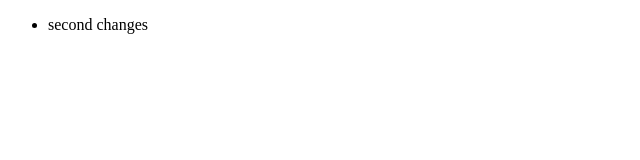
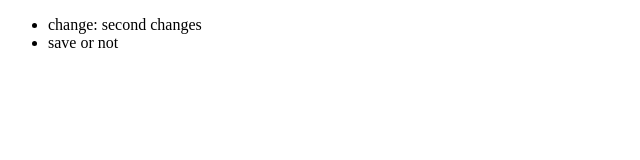
Before and after one commit to JinfengW/secondgit, a plain HTML site: page index2.html in a window 1280 px wide. Shown: the whole page, without its empty margins (0-640 px from the left). Drawn offline with Linux system fonts and the light colour scheme.

Commit message:
how to merge

```diff
--- a/index2.html
+++ b/index2.html
@@ -5,7 +5,8 @@
 </head>
 <body>
 	<ul>
-		<li>second changes</li>
+		<li>change: second changes</li>
+		<li>save or not</li>
 	</ul>
 </body>
 </html>
```
